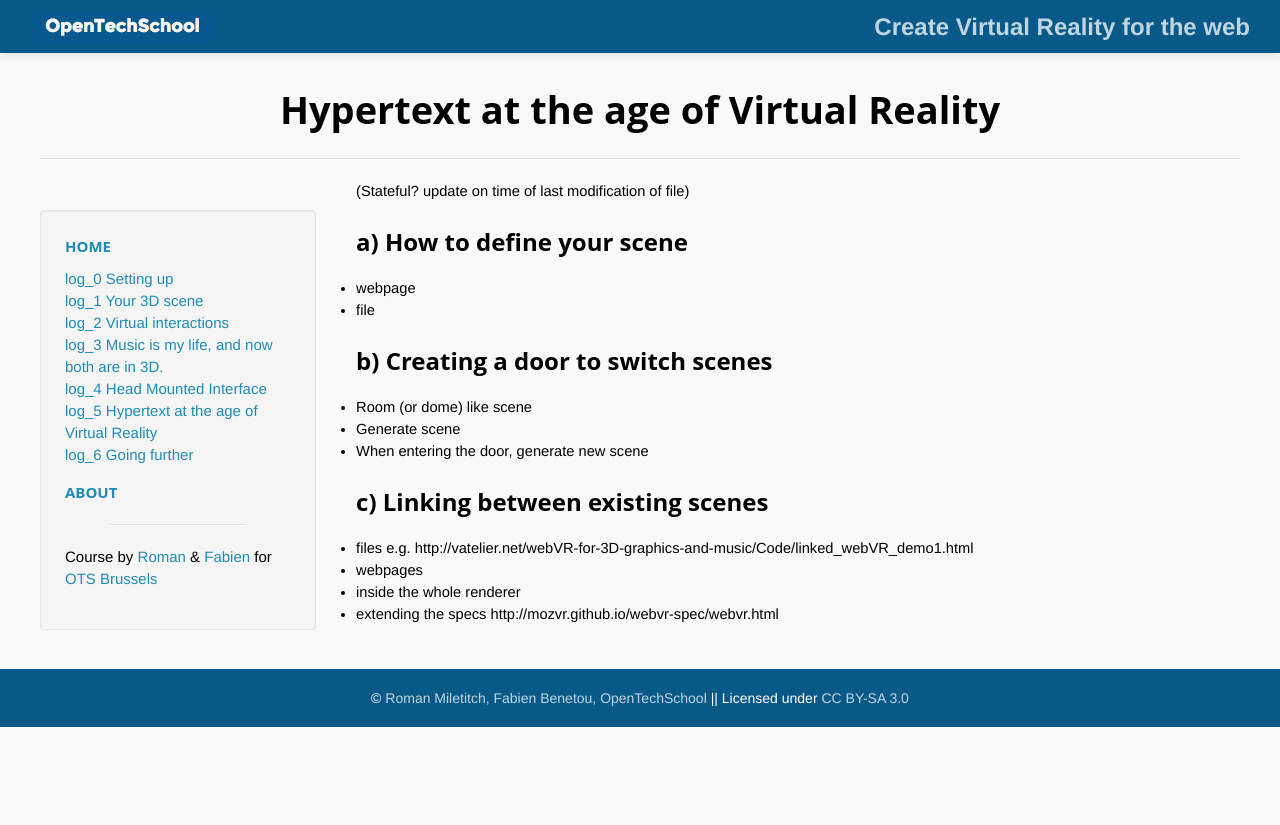
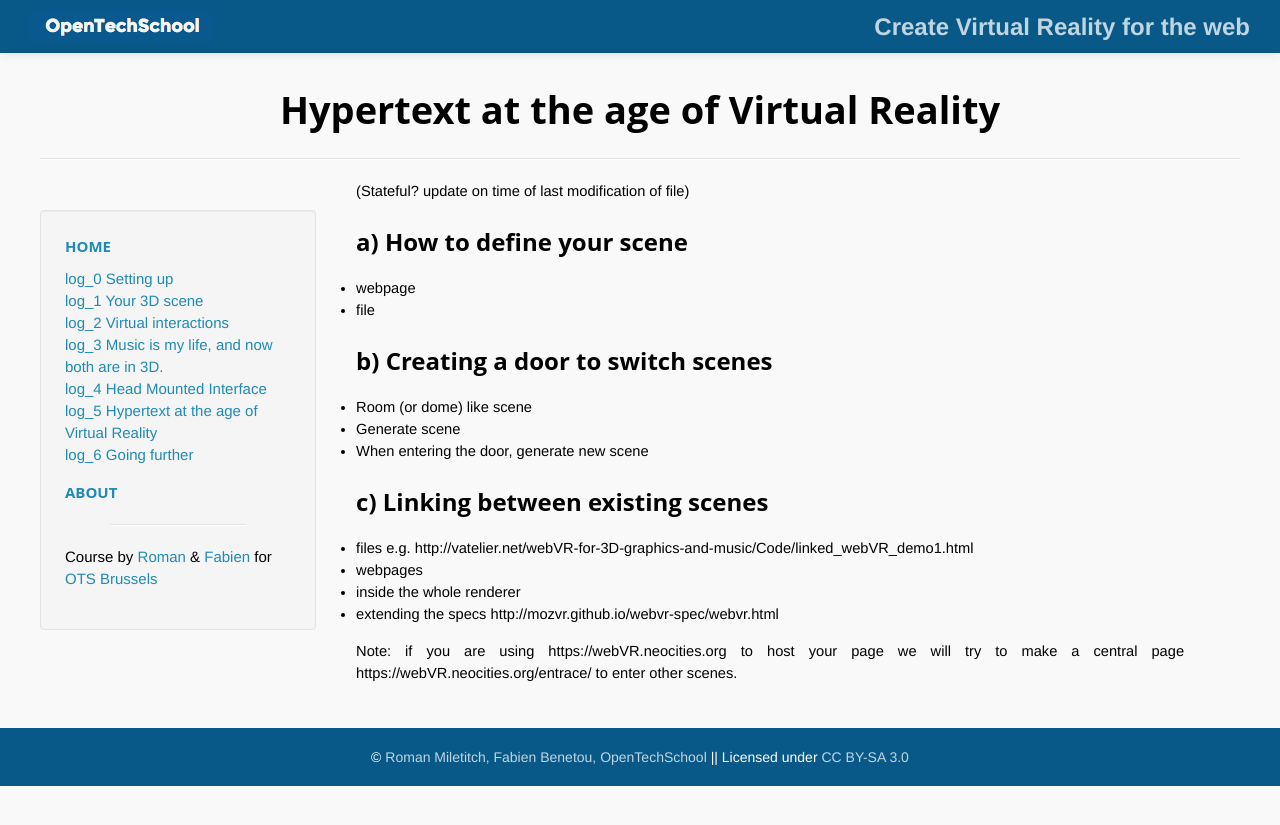
Before and after one commit to OpenTechSchool-Brussels/webVR-for-3D-graphics-and-music, a Jekyll site: the page built from hyper-virtual-reality.markdown, in a window 1280 px wide. Shown: the top 825 px of the page. Built offline with Jekyll 4.4.1, drawn with Linux system fonts in a browser that asks for light colours; Markdown is read by kramdown in place of the engine named in the settings.

Commit message:
webVR.neocities.org entrance to other scenes

```diff
--- a/hyper-virtual-reality.markdown
+++ b/hyper-virtual-reality.markdown
@@ -21,3 +21,5 @@
 * webpages
 * inside the whole renderer
 * extending the specs http://mozvr.github.io/webvr-spec/webvr.html
+
+Note: if you are using https://webVR.neocities.org to host your page we will try to make a central page https://webVR.neocities.org/entrace/ to enter other scenes.
```
